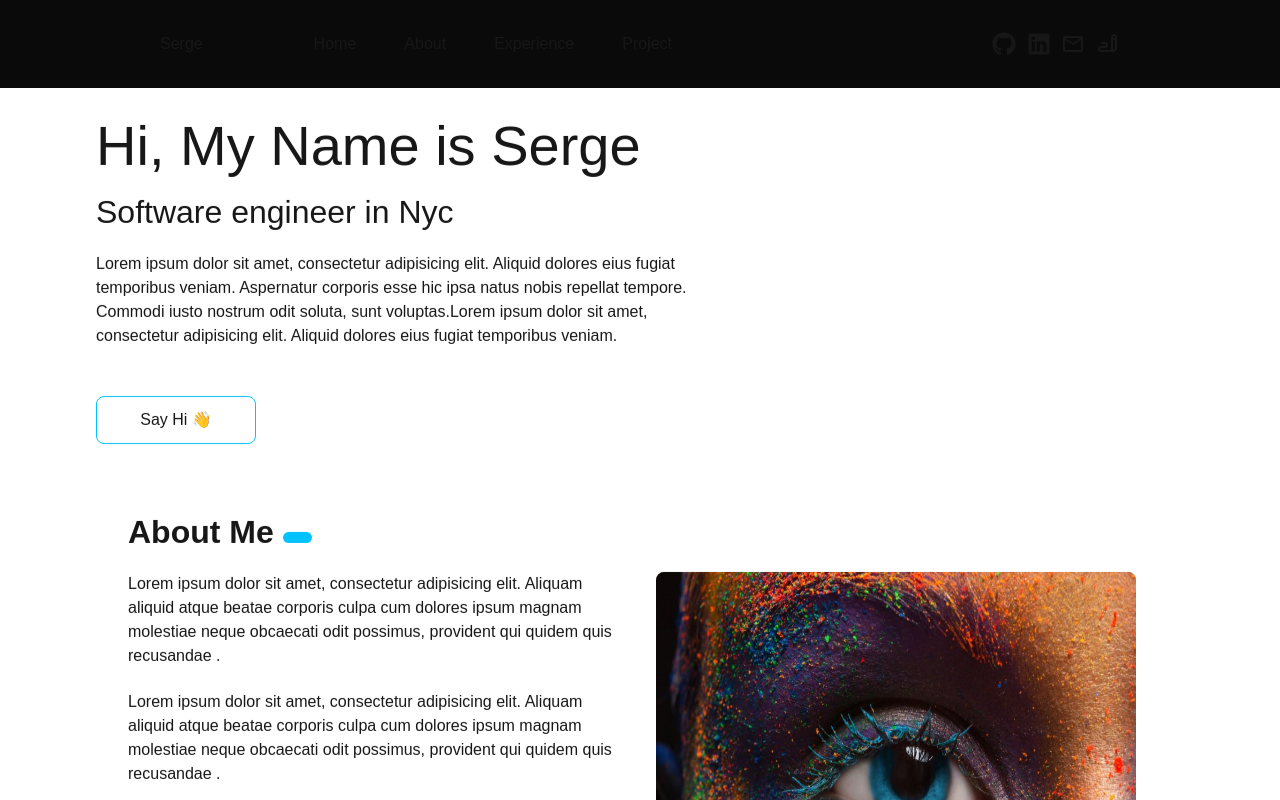
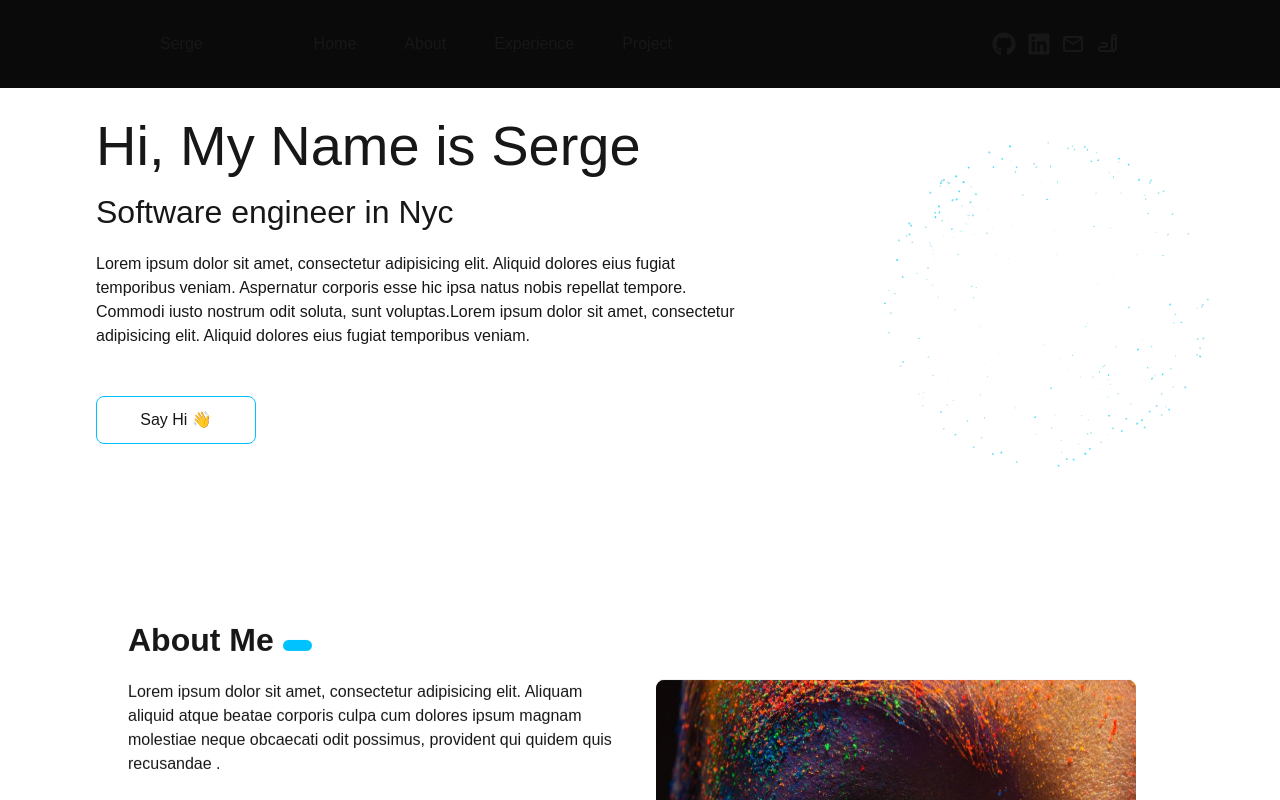
Before and after one commit to Itserge1/Serge, a Next.js app: page / in a window 1280 px wide. Shown: the top 800 px of the page. Built offline with nearby package versions, Linux system fonts and the light colour scheme.

Commit message:
added partical orb

```diff
--- a/src/components/HomePage/HomePage.tsx
+++ b/src/components/HomePage/HomePage.tsx
@@ -7,6 +7,8 @@ import About from "@/components/About/About";
 import Background from "@/components/Background/Background";
 import Projects from "@/components/Projects/Projects";
 import FadeInSection from "@/components/FadeInSection/FadeInSection";
+import ParticleOrb from "@/components/ParticleOrb/ParticleOrb";
+
 
 const HomePage = () => {
     return(
@@ -14,6 +16,8 @@ const HomePage = () => {
             <div>
                 <Introduction />
             </div>
+
+            <ParticleOrb/>
 
             <FadeInSection>
                 <About />
--- a/src/components/Introduction/Introduction.module.css
+++ b/src/components/Introduction/Introduction.module.css
@@ -1,17 +1,13 @@
 .intro{
     width: 80rem;
-    /*height: 32rem;*/
     display: flex;
     justify-content: space-between;
-    padding: 1rem 6rem;
+    padding: 1rem 0 1rem 6rem;
     gap: 4rem;
-    /*background-color: darkblue;*/
 }
 
 .testInfos{
     width: 140%;
-    /*background-color: darkblue;*/
-    /*padding: 0 2rem; */
 }
 
 .testInfos-title {
@@ -38,17 +34,12 @@
 
 .SvgWrapper{
     width: 100%;
-    /*height: 100%;*/
-    /*background-color: orange;*/
+    height: 25rem; /* Give it a fixed height */
     display: flex;
     align-items: center;
     justify-content: center;
-}
-
-.renderSvg{
-    width: 80%;
-    height: 70%;
-    /*background-color: red;*/
+    position: relative; /* Important for positioning the orb */
+    /*border: solid 5px #00C2FF;*/
 }
 
 .renderSvg img{
--- a/src/components/Introduction/Introduction.tsx
+++ b/src/components/Introduction/Introduction.tsx
@@ -2,6 +2,7 @@
 
 import styles from "./Introduction.module.css"
 import {useFadeIn} from "@/hooks/useFadeIn";
+import ParticleOrb from "@/components/ParticleOrb/ParticleOrb";
 
 const Introduction = () => {
     const fadeInRef = useFadeIn();
@@ -23,12 +24,9 @@ const Introduction = () => {
                 <a href="mailto:realitserge@gmail.com">
                     <button className={styles["testInfo-Button"]}>Say Hi 👋</button>
                 </a>
-                </div>
+            </div>
             <div className={styles.SvgWrapper}>
-                <div className={styles.renderSvg}>
-                    {/*Add svg here later*/}
-                    {/*<img src="/profile_pic.JPG" alt="profilepic" />*/}
-                </div>
+                <ParticleOrb />
             </div>
         </section>
     )
--- /dev/null
+++ b/src/components/ParticleOrb/ParticleOrb.module.css
@@ -0,0 +1,26 @@
+.container {
+    width: 100%;
+    height: 100%; /* Changed from 100vh to 100% */
+    background-color: transparent; /* Changed from black to transparent */
+    display: flex;
+    align-items: center;
+    justify-content: center;
+    position: relative;
+    overflow: hidden;
+}
+
+.perspectiveWrapper {
+    perspective: 1000px;
+    width: 100%;
+    height: 100%;
+    position: relative;
+}
+
+.particleWrap {
+    position: absolute;
+    left: 50%;
+    top: 50%;
+    width: 0;
+    height: 0;
+    transform-style: preserve-3d;
+}
--- /dev/null
+++ b/src/components/ParticleOrb/ParticleOrb.tsx
@@ -0,0 +1,120 @@
+'use client';
+
+import { useState, useEffect } from 'react';
+import styles from './ParticleOrb.module.css';
+
+interface Particle {
+    z: number;
+    y: number;
+    hue: number;
+    saturation: number; // Add this
+    lightness: number;  // Add this
+    delay: number;
+    id: number;
+}
+
+export default function ParticleOrb() {
+    const totalParticles = 300;
+    const orbSize = 160;
+    const particleSize = 2;
+    const animationTime = 14;
+    const baseHue = 190; // Cyan hue
+
+    const [particles, setParticles] = useState<Particle[]>([]);
+
+    useEffect(() => {
+        const newParticles = Array.from({ length: totalParticles }, (_, i) => ({
+            z: Math.random() * 360,
+            y: Math.random() * 360,
+            hue: baseHue, // Keep same hue (cyan)
+            saturation: 100 - (70 / totalParticles * (i + 1)), // Fade from 100% to 30%
+            lightness: 50 + (50 / totalParticles * (i + 1)), // Fade from 50% to 100% (white)
+            delay: (i + 1) * 0.01,
+            id: i
+        }));
+
+        setParticles(newParticles);
+    }, []);
+
+    useEffect(() => {
+        if (particles.length === 0) return;
+
+        const styleId = 'particle-orb-styles';
+        let styleEl = document.getElementById(styleId);
+
+        if (!styleEl) {
+            styleEl = document.createElement('style');
+            styleEl.id = styleId;
+            document.head.appendChild(styleEl);
+        }
+
+        styleEl.textContent = `
+            @keyframes orb-rotate {
+                100% {
+                    transform: rotateY(360deg) rotateX(360deg);
+                }
+            }
+
+            .orb-wrap {
+                animation: orb-rotate ${animationTime}s infinite linear;
+                transform-style: preserve-3d;
+            }
+
+            ${particles.map(p => `
+                @keyframes orb-orbit-${p.id} {
+                    20% {
+                        opacity: 1;
+                    }
+                    30% {
+                        transform: rotateZ(-${p.z}deg) rotateY(${p.y}deg) translateX(${orbSize}px) rotateZ(${p.z}deg);
+                    }
+                    80% {
+                        transform: rotateZ(-${p.z}deg) rotateY(${p.y}deg) translateX(${orbSize}px) rotateZ(${p.z}deg);
+                        opacity: 1;
+                    }
+                    100% {
+                        transform: rotateZ(-${p.z}deg) rotateY(${p.y}deg) translateX(${orbSize * 3}px) rotateZ(${p.z}deg);
+                    }
+                }
+
+                .orb-particle-${p.id} {
+                    position: absolute;
+                    width: ${particleSize}px;
+                    height: ${particleSize}px;
+                    left: -${particleSize / 2}px;
+                    top: -${particleSize / 2}px;
+                    border-radius: 50%;
+                    transform-style: preserve-3d;
+                    animation: orb-orbit-${p.id} ${animationTime}s infinite;
+                    animation-delay: ${p.delay}s;
+                    background-color: hsl(${p.hue}, ${p.saturation}%, ${p.lightness}%);
+                    opacity: 0;
+                }
+            `).join('\n')}
+        `;
+
+        return () => {
+            const el = document.getElementById(styleId);
+            if (el) el.remove();
+        };
+    }, [particles, animationTime, orbSize, particleSize]);
+
+    if (particles.length === 0) {
+        return <div className={styles.container} />;
+    }
+
+    return (
+        <div className={styles.container}>
+            <div className={styles.perspectiveWrapper}>
+                <div className={`${styles.particleWrap} orb-wrap`}>
+                    {particles.map(p => (
+                        <div
+                            key={p.id}
+                            className={`orb-particle-${p.id}`}
+                        />
+                    ))}
+                </div>
+            </div>
+        </div>
+    );
+}
```
